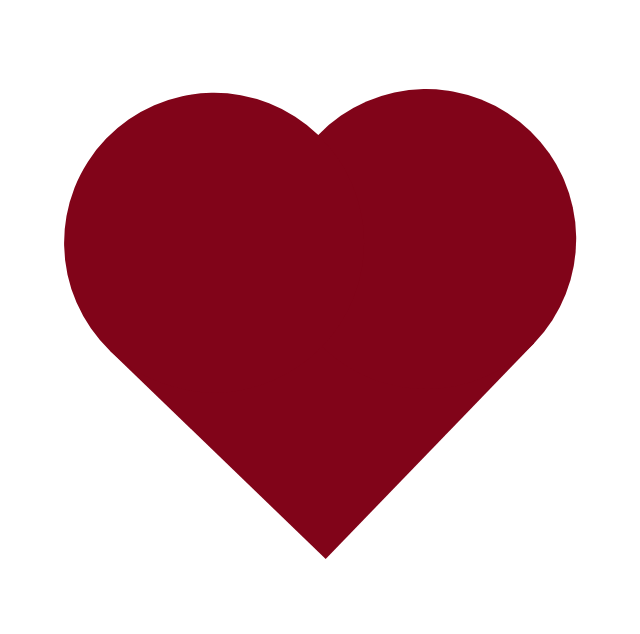
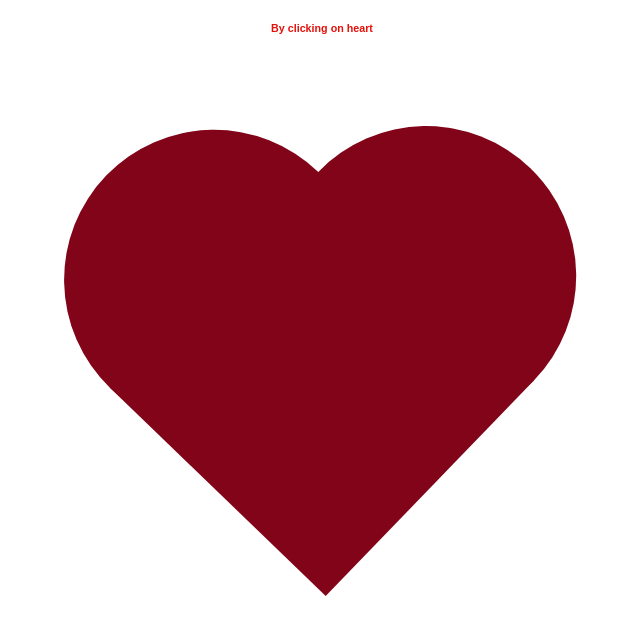
Before and after one commit to swati-jagtap/myProjects, a plain HTML site: page index.html in a window 1280 px wide. Shown: the part 80-714 px from the top of the page, without its empty margins (318-958 px from the left). Drawn offline with Linux system fonts and the light colour scheme.

Commit message:
'onclicUpdated'

```diff
--- a/index.html
+++ b/index.html
@@ -9,6 +9,12 @@
             text-align: center;
             font-family: fantasy;
             margin-top: 40px;
+            color: rgb(226, 18, 11);
+        }
+        h6{
+            text-align: center;
+            font-family: fantasy;
+
             color: rgb(226, 18, 11);
         }
         .heart{
@@ -46,10 +52,12 @@
 
     </style>
 </head>
+
 <body>
     <h1>Check Your Today's Lucky Color </h1>
+    <h6>By clicking on heart</h6>
     <div id="heart"></div>
-    <div class="heart"  onclick="changeC()" onmouseover="changeC()" onmouseout="ChangeToN()">
+    <div class="heart"  onclick="changeC()">
     <div class="heartl"> </div>
     <div class="heartr"> </div>
     </div>
@@ -74,6 +82,8 @@
             document.querySelector(".heart").style.backgroundColor= color;
             document.querySelector(".heartl").style.backgroundColor= color;
             document.querySelector(".heartr").style.backgroundColor= color;
+            document.querySelector(".heart").onclick = null;            //execute onclickevent only once
+//onmouseover="changeC()" onmouseout="ChangeToN()"
         }
     </script>
 </body>
```
